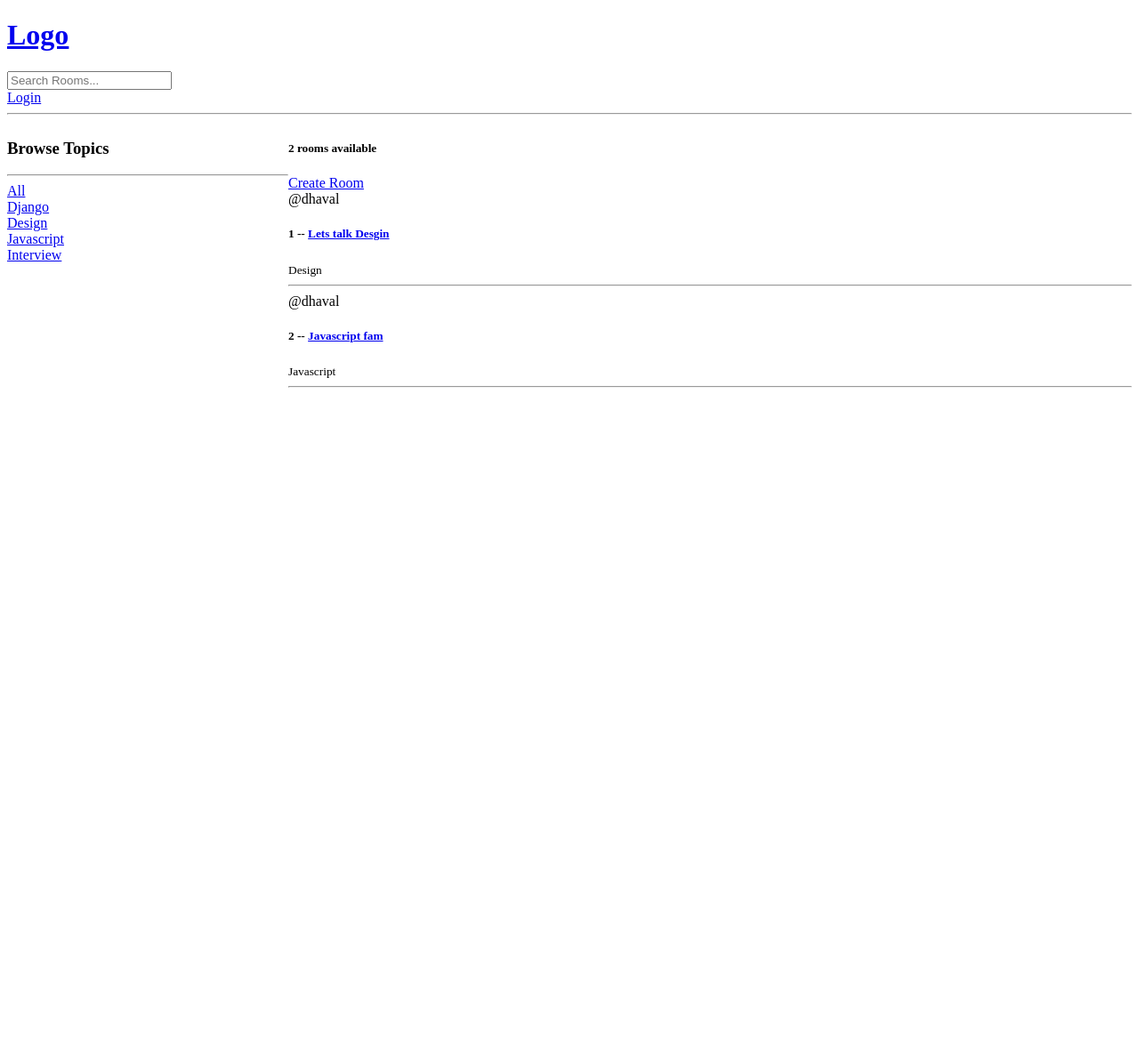
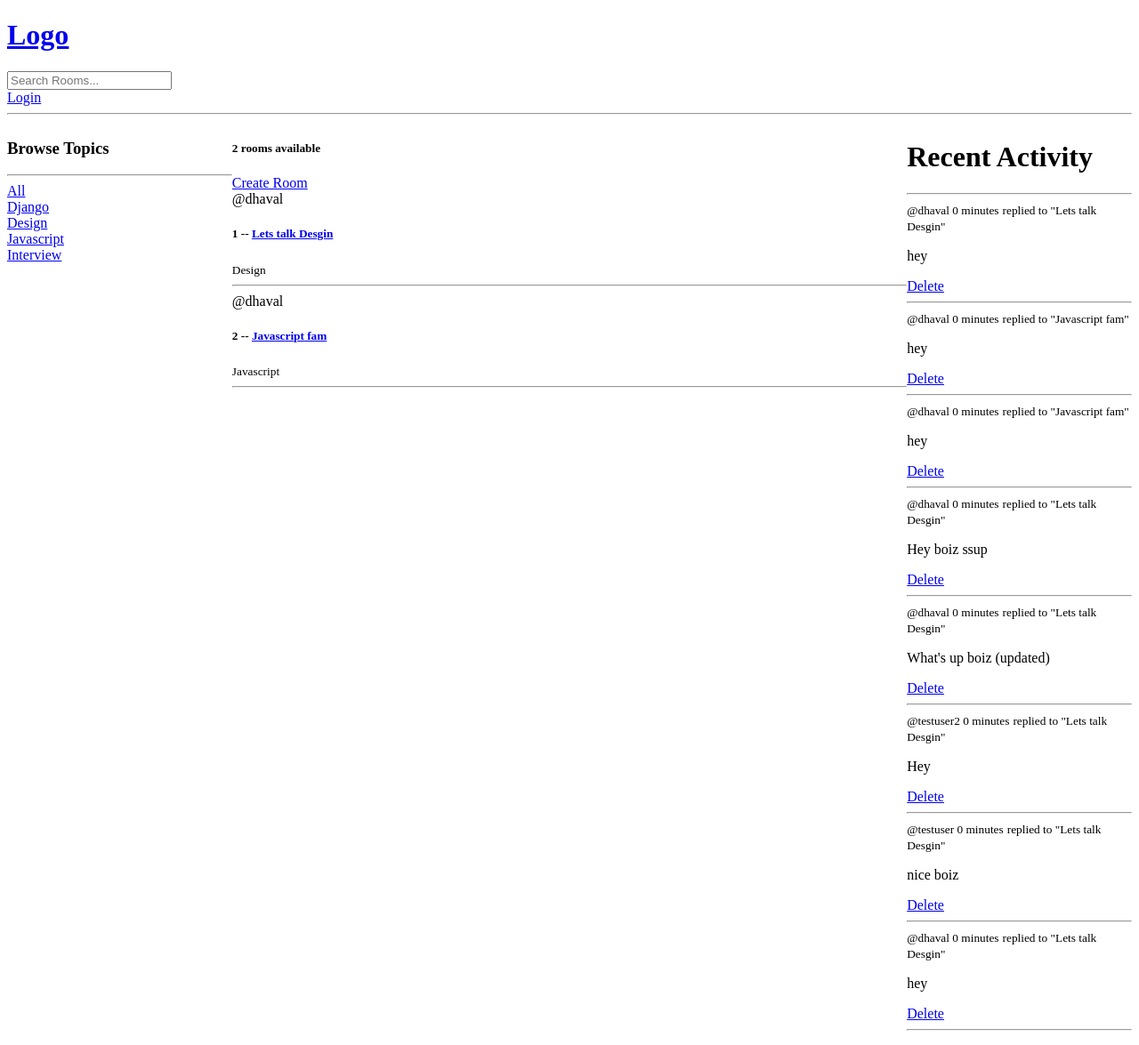
Before and after one commit to dhvll/Decode, a Django app: page / in a window 1280 px wide. Shown: the whole page at 89% size. Before the commit the page ends 436 px from the top, so only its background shows below. Run offline with Django 3.2, Linux system fonts and the light colour scheme; data comes from the database, SQL or seed files in the repository; both versions use the stored data as it was after the commit.

Commit message:
Activity Feed
Activity Feed is done. So now user can see their live activity in home page and have access to their own activity.Divide home page into few parts and shift code to their own file so which will look clean and easy to access.

```diff
--- a/src/base/models.py
+++ b/src/base/models.py
@@ -7,12 +7,15 @@ class Topic(models.Model):
 
     def __str__(self):
         return self.name
+
+
 class Room(models.Model):
     host = models.ForeignKey(User,  on_delete=models.SET_NULL, null=True)
     topic = models.ForeignKey(Topic, on_delete=models.SET_NULL, null=True)
     name = models.CharField(max_length=200)
     description = models.TextField(null=True, blank=True)
-    participants = models.ManyToManyField(User, related_name="participants", blank=True)
+    participants = models.ManyToManyField(
+        User, related_name="participants", blank=True)
     updated = models.DateTimeField(auto_now=True)
     created = models.DateTimeField(auto_now_add=True)
 
@@ -22,6 +25,7 @@ class Room(models.Model):
     def __str__(self):
         return self.name
 
+
 class Message(models.Model):
     user = models.ForeignKey(User, on_delete=models.CASCADE)
     room = models.ForeignKey(Room, on_delete=models.CASCADE)
@@ -29,5 +33,8 @@ class Message(models.Model):
     updated = models.DateTimeField(auto_now=True)
     created = models.DateTimeField(auto_now_add=True)
 
+    class Meta:
+        ordering = ['-updated', '-created']
+
     def __str__(self):
         return self.body[0:50]
--- /dev/null
+++ b/src/base/templates/base/activity_components.html
@@ -0,0 +1,11 @@
+<h1>Recent Activity</h1>
+<hr />
+{% for message in room_messages %}
+<div>
+  <small>@{{message.user}} {{message.created|timesince}}</small>
+  <small>replied to "{{message.room}}"</small>
+  <p>{{message}}</p>
+  <a href="{% url 'delete-message' message.id %}">Delete</a>
+  <hr />
+</div>
+{% endfor %}
--- /dev/null
+++ b/src/base/templates/base/feed_components.html
@@ -0,0 +1,15 @@
+<div>
+  {% for room in rooms %}
+  <div>
+    {% if request.user == room.host %}
+    <a href="{% url 'update-room' room.id %}">Edit Room</a>
+    <a href="{% url 'delete-room' room.id %}">Delete</a>
+    {% endif %}
+
+    <span>@{{room.host.username}}</span>
+    <h5>{{room.id}} -- <a href="{% url 'room' room.id %}">{{room.name}}</a></h5>
+    <small>{{room.topic.name}}</small>
+    <hr />
+  </div>
+  {% endfor %}
+</div>
--- a/src/base/templates/base/home.html
+++ b/src/base/templates/base/home.html
@@ -1,53 +1,22 @@
-{% extends "base.html" %}
-
-{% block content %}
+{% extends "base.html" %} {% block content %}
 
 <style>
   .home-container {
     display: grid;
-            grid-template-columns: 1fr 3fr;
+    grid-template-columns: 1fr 3fr 1fr;
   }
 </style>
 
 <div class="home-container">
-
-        <div>
-            <h3>Browse Topics</h3>
-            <hr>
-
-            <div>
-                <a href="{% url 'home' %}">All</a>
-            </div>
-
-            <div>
-                {% for topic in topics %}
-                    <div>
-                        <a href="{% url 'home' %}?q={{topic.name}}">{{topic.name}}</a>
-                    </div>
-                {% endfor %}
-            </div>
-        </div>
+  <div>{% include "base/topic_components.html" %}</div>
 
   <div>
     <h5>{{room_count}} rooms available</h5>
     <a href="{% url 'create-room' %}">Create Room</a>
-            <div>
-                {% for room in rooms %}
-                    <div>
-                        {% if request.user == room.host %}
-                            <a href="{% url 'update-room' room.id %}">Edit Room</a>
-                            <a href="{% url 'delete-room' room.id %}">Delete</a>
-                        {% endif %}
-
-                        <span>@{{room.host.username}}</span>
-                        <h5>{{room.id}} -- <a href="{% url 'room' room.id %}">{{room.name}}</a></h5>
-                        <small>{{room.topic.name}}</small>
-                        <hr>
-                    </div>
-                {% endfor %}
-            </div>
+    {% include "base/feed_components.html" %}
   </div>
 
+  <div>{% include "base/activity_components.html" %}</div>
 </div>
 
 {% endblock content %}
--- /dev/null
+++ b/src/base/templates/base/topic_components.html
@@ -0,0 +1,14 @@
+<h3>Browse Topics</h3>
+<hr />
+
+<div>
+  <a href="{% url 'home' %}">All</a>
+</div>
+
+<div>
+  {% for topic in topics %}
+  <div>
+    <a href="{% url 'home' %}?q={{topic.name}}">{{topic.name}}</a>
+  </div>
+  {% endfor %}
+</div>
--- a/src/base/views.py
+++ b/src/base/views.py
@@ -68,17 +68,20 @@ def home(request):
 
     topics = Topic.objects.all()
     room_count = rooms.count()
+    room_messages = Message.objects.filter(Q(room__topic__name__icontains=q))
+
     context = {
         'rooms': rooms,
         'topics': topics,
         'room_count': room_count,
+        'room_messages': room_messages,
     }
     return render(request, 'base/home.html', context)
 
 
 def room(request, pk):
     room = Room.objects.get(id=pk)
-    room_messages = room.message_set.all().order_by('-created')
+    room_messages = room.message_set.all()
     participants = room.participants.all()
     if request.method == 'POST':
         message = Message.objects.create(
```
Also changed, not shown: src/db.sqlite3. Lines whose indentation alone changed are shown as unchanged.
